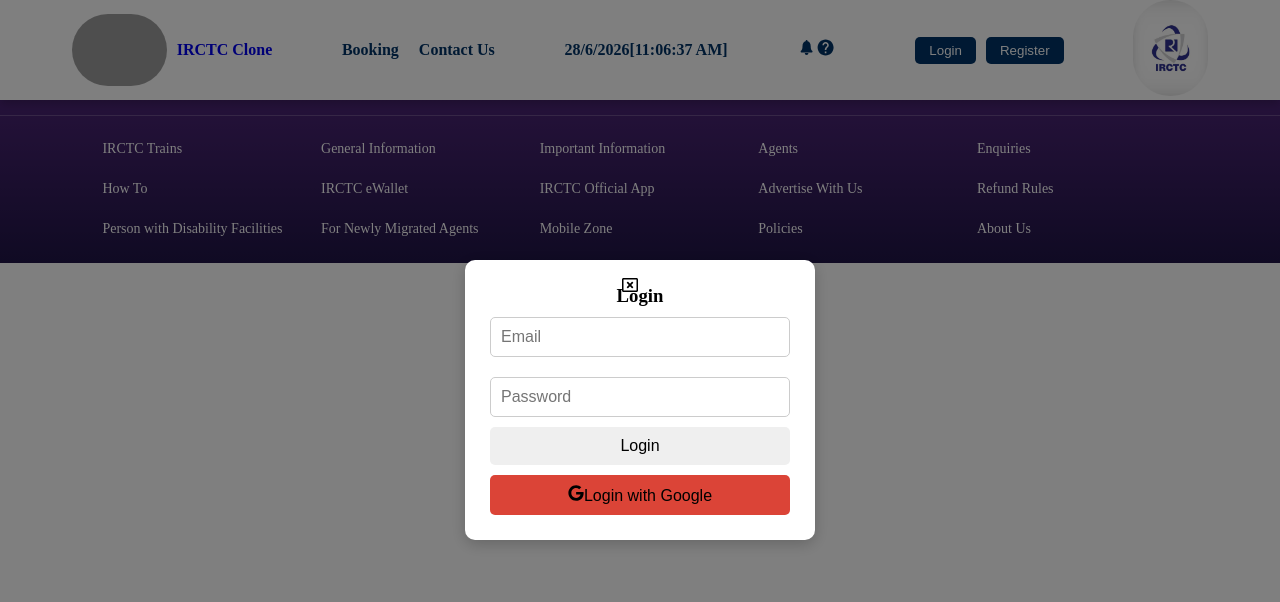
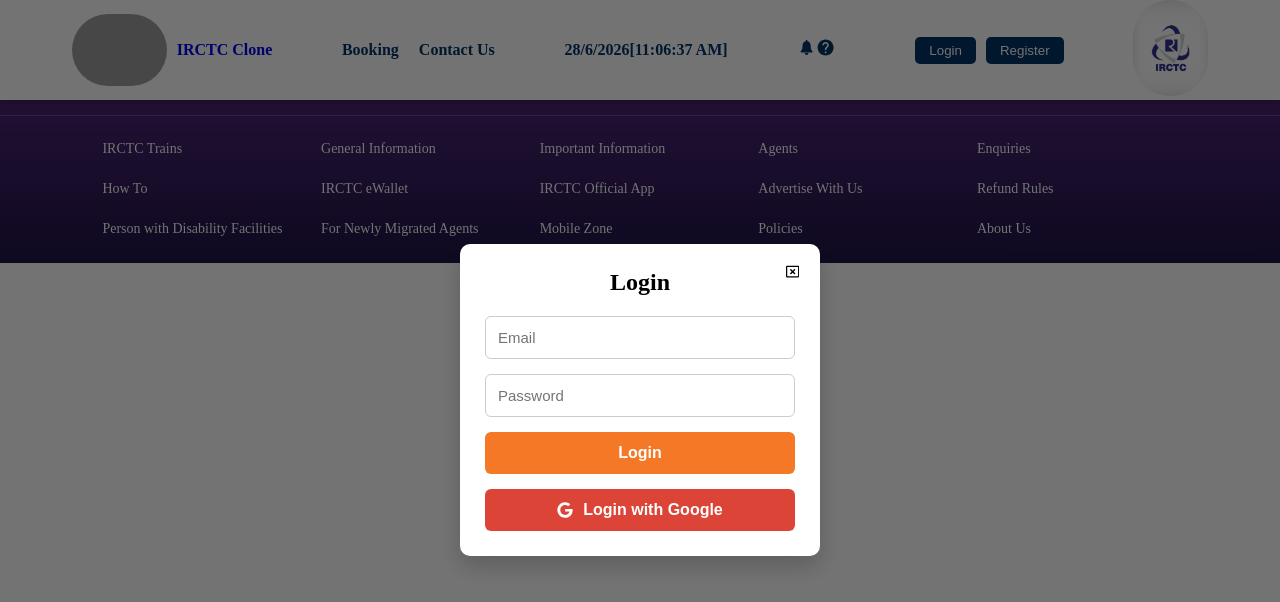
Before and after one commit to rahulbhogal777/irctc_clone, a React (Vite) app: page /login in a window 1280 px wide. Shown: the top 602 px of the page. Built offline with nearby package versions, Linux system fonts and the light colour scheme; no server answers; grey boxes are pictures that could not be loaded.

Commit message:
add firebase functionalities

```diff
--- a/src/config/authService.jsx
+++ b/src/config/authService.jsx
@@ -68,6 +68,6 @@
 }
 
 // Listern for auth state change
-export const observeAuthState = (callback) => {
+export const observeAuthState = async (callback) => {
     return await onAuthStateChanged(auth, callback);
 }
--- a/src/pages/LoginModal.jsx
+++ b/src/pages/LoginModal.jsx
@@ -1,59 +1,112 @@
 import { useState } from "react";
 import { FaGoogle, FaRegWindowClose } from "react-icons/fa";
 import { useNavigate } from "react-router-dom";
+import { loginWithEmail, loginWithGoogle } from "../config/authService";
 import styles from "../styles/AuthModal.module.css";
 
+function Login({ isOpen, onLogin }) {
+  const navigate = useNavigate();
 
-function Login({ isOpen }) {
-  const navigate = useNavigate();
-  // State variable that hold email and passwork inputs value
   const [email, setEmail] = useState("");
   const [password, setPassword] = useState("");
+
+  const [error, setError] = useState("");
+  const [loading, setLoading] = useState(false);
 
   const handleClose = () => {
     navigate(-1);
   };
 
-  // handle model login open/close
+  const handleEmailLogin = async (e) => {
+    e.preventDefault();
+
+    setError("");
+    setLoading(true);
+
+    try {
+      await loginWithEmail(email, password);
+
+      setEmail("");
+      setPassword("");
+
+      if (onLogin) onLogin();
+
+      handleClose();
+    } catch (err) {
+      setError(err.message);
+    } finally {
+      setLoading(false);
+    }
+  };
+
+  const handleGoogleLogin = async () => {
+    setError("");
+    setLoading(true);
+
+    try {
+      await loginWithGoogle();
+
+      if (onLogin) onLogin();
+
+      handleClose();
+    } catch (err) {
+      setError(err.message);
+    } finally {
+      setLoading(false);
+    }
+  };
+
   if (!isOpen) return null;
+
   return (
-    <>
-      {/* For Overlay background */}
     <div className={`${styles.overlay} ${isOpen ? styles.show : ""}`}>
-        {/* Modal content container */}
       <div className={styles.modal}>
-          <button className={styles.closeBtn} onClick={handleClose}>
+        <button
+          className={styles.closeBtn}
+          onClick={handleClose}
+          disabled={loading}
+        >
           <FaRegWindowClose />
         </button>
-          <h3>Login</h3>
-          <form>
+
+        <h2>Login</h2>
+
+        {error && <p className={styles.error}>{error}</p>}
+
+        <form onSubmit={handleEmailLogin}>
           <input
             type="email"
             placeholder="Email"
+            autoComplete="email"
             value={email}
             onChange={(e) => setEmail(e.target.value)}
             required
           />
+
           <input
             type="password"
             placeholder="Password"
+            autoComplete="current-password"
             value={password}
             onChange={(e) => setPassword(e.target.value)}
             required
           />
-            <button type="submit">Login</button>
+
+          <button type="submit" className={styles.loginBtn} disabled={loading}>
+            {loading ? "Logging in..." : "Login"}
+          </button>
         </form>
-          {/* Google Login Button */}
-          <button className={styles.googleBtn}>
+
+        <button
+          className={styles.googleBtn}
+          onClick={handleGoogleLogin}
+          disabled={loading}
+        >
           <FaGoogle />
-            Login with Google
+          <span>Login with Google</span>
         </button>
-          {/* <p>
-            Don't have an account? <span>Register here</span>
-          </p> */}
       </div>
     </div>
-    </>
   );
 }
 
--- a/src/pages/RegisterModal.jsx
+++ b/src/pages/RegisterModal.jsx
@@ -1,11 +1,56 @@
 import { useState } from "react";
 import { FaGoogle, FaRegWindowClose } from "react-icons/fa";
+import { useNavigate } from "react-router-dom";
 import styles from "../styles/AuthModal.module.css";
+import { loginWithGoogle, registerUserWithEmail } from "../config/authService";
 
-function Register({ isOpen }) {
-  const [fullname, setfullName] = useState("");
+function Register({ isOpen, switchToLogin }) {
+  const [fullname, setFullName] = useState("");
   const [email, setEmail] = useState("");
   const [password, setPassword] = useState("");
+  const [error, setError] = useState("");
+  const [loading, setLoading] = useState(false);
+
+  const navigate = useNavigate();
+  const handleClose = () => {
+    navigate(-1);
+  };
+
+  //handle user register with email
+  const handleRegister = async (e) => {
+    e.preventDefault();
+
+    setError("");
+    setLoading(true);
+    try {
+      await registerUserWithEmail(fullname, email, password);
+      setEmail("");
+      setPassword("");
+      setFullName("");
+      handleClose();
+      // swith to login
+    } catch (error) {
+      setError(error.message);
+    } finally {
+      setLoading(false);
+    }
+  };
+
+  //Handle register with google
+  const handleGoogleRegister = async () => {
+    setError("");
+    setLoading(true);
+
+    try {
+      await loginWithGoogle();
+
+      handleClose();
+    } catch (err) {
+      setError(err.message);
+    } finally {
+      setLoading(false);
+    }
+  };
 
   if (!isOpen) return null;
   return (
@@ -16,12 +61,12 @@
             <FaRegWindowClose />
           </button>
           <h3>Register</h3>
-          <form>
+          <form onSubmit={handleRegister}>
             <input
               type="text"
               placeholder="FullName"
               value={fullname}
-              onChange={(e) => setfullName(e.target.value)}
+              onChange={(e) => setFullName(e.target.value)}
               required
             />
             <input
@@ -37,9 +82,9 @@
               value={password}
               onChange={(e) => setPassword(e.target.value)}
             />
-            <button type="submit">Register</button>
+            <button type="submit" disabled={loading}>{loading?"Registering...":"Register"}</button>
           </form>
-          <button className={styles.googleBtn}>
+          <button className={styles.googleBtn} onClick={handleGoogleRegister} disabled={loading}>
             <FaGoogle />
             Register with Google
           </button>
--- a/src/styles/AuthModal.module.css
+++ b/src/styles/AuthModal.module.css
@@ -1,137 +1,162 @@
-/* Modal Overlay */
+/* Overlay */
+
 .overlay {
   position: fixed;
-    top: 0;
-    left: 0;
-    width: 100%;
-    height: 100%;
-    background: rgba(0, 0, 0, 0.5);
+  inset: 0;
+  background: rgba(0, 0, 0, 0.55);
+
   display: flex;
   justify-content: center;
   align-items: center;
+
   opacity: 0;
   visibility: hidden;
-    transition: opacity 0.3s ease, visibility 0.3s ease;
+
+  transition: 0.3s;
+
   z-index: 9999;
 }
 
-/* Show modal when active */
-.overlay.show {
+.show {
   opacity: 1;
   visibility: visible;
 }
 
-/* Modal Box (Container) */
+/* Modal */
+
 .modal {
-    background: white;
+  width: 360px;
+  background: #fff;
+
   padding: 25px;
   border-radius: 10px;
-    width: 350px;
+
+  position: relative;
+
+  box-shadow: 0 10px 25px rgba(0, 0, 0, 0.2);
+
   text-align: center;
-    box-shadow: 0 4px 15px rgba(0, 0, 0, 0.2);
-    position: relative;
 }
 
-/* Close button styling */
+.modal h2 {
+  margin-bottom: 20px;
+}
+
+/* Close Button */
+
 .closeBtn {
   position: absolute;
   right: 10px;
   top: 10px;
-    background: none;
+
+  width: 35px;
+  height: 35px;
+
   border: none;
-    font-size: 20px;
-    font-weight: bold;
+  border-radius: 50%;
+
+  background: transparent;
+
+  display: flex;
+  justify-content: center;
+  align-items: center;
+
   cursor: pointer;
-    color: #666;
-    width: 30px;
-    height: 30px;
-    display: flex;
-    align-items: center;
-    justify-content: center;
-    border-radius: 50%;
-    transition: all 0.3s ease;
-    padding: 0;
-    line-height: 1;
+
+  transition: 0.3s;
 }
 
-/* Hover effect on the close button */
-.closeBtn:hover{
-    background-color: #f0f0f0;
-    color: #333;
+.closeBtn:hover {
+  background: #f2f2f2;
 }
 
-/* Input Fields (Email, Password, etc.) */
-/* Common styling for input fields */
-.modal input{
+/* Inputs */
+
+.modal input {
   width: 100%;
-    padding: 10px;
-    margin: 10px 0;
+  box-sizing: border-box;
+
+  padding: 12px;
+  margin-bottom: 15px;
+
   border: 1px solid #ccc;
-    border-radius: 5px;
-    font-size: 16px;
+  border-radius: 6px;
+
+  font-size: 15px;
 }
 
-/* Submiy & Google Login Button */
-
-
-/* General button styling */
-.modal button{
-    width: 100%;
-    padding: 10px;
-    background: rgb((246), 236, 236);
-    color: black;
-    border: none;
-    border-radius: 5px;
-    font-size: 16px;
-    cursor: pointer;
+.modal input:focus {
+  outline: none;
+  border-color: #f47825;
 }
 
-/* Hover effect for login/register buttons */
-.modal button:hover {
+/* Login Button */
+
+.loginBtn {
+  width: 100%;
+
+  padding: 12px;
+
+  border: none;
+  border-radius: 6px;
+
   background: #f47825;
   color: white;
+
+  font-size: 16px;
+  font-weight: 600;
+
+  cursor: pointer;
+
+  transition: 0.3s;
 }
 
-/* Google Authentication button */
+.loginBtn:hover {
+  background: #db650d;
+}
+
+/* Google Button */
+
 .googleBtn {
   width: 100%;
-    padding: 10px;
+
+  margin-top: 15px;
+  padding: 12px;
+
+  border: none;
+  border-radius: 6px;
+
   background: #db4437;
   color: white;
-    border: none;
-    border-radius: 5px;
+
+  display: flex;
+  justify-content: center;
+  align-items: center;
+  gap: 10px;
+
   font-size: 16px;
+  font-weight: 600;
+
   cursor: pointer;
-    margin-top: 10px;
+
+  transition: 0.3s;
 }
 
-/* Hover effect for google button */
 .googleBtn:hover {
   background: #c1351d;
 }
 
-/* Toggle text (Login <->Register) */
-.modal p {
-    margin-top: 15px;
-    color: #ff6600;
-    cursor: pointer;
+/* Error */
+
+.error {
+  color: red;
+  margin-bottom: 15px;
+  font-size: 14px;
 }
 
-/* Hover effect for toggle link */
-.modal p:hover{
-    text-decoration: underline;
-}
+/* Disabled */
 
-/* Error message displayed for invalid login credentials */
-.error {
-    color: red;
-    margin-bottom: 10px;
-    font-size: 14px;
-    text-align: center;
-}
-
-/* When buttons are disabled (e.g., during API calls */
-button:disabled{
-    opacity: 0.7;
+button:disabled {
+  opacity: 0.6;
   cursor: not-allowed;
 }
```
Also changed, not shown: src/App.jsx (+6 -3 lines), src/components/ProtectedRoute.jsx (+10 -2 lines). Lines whose indentation alone changed are shown as unchanged.
